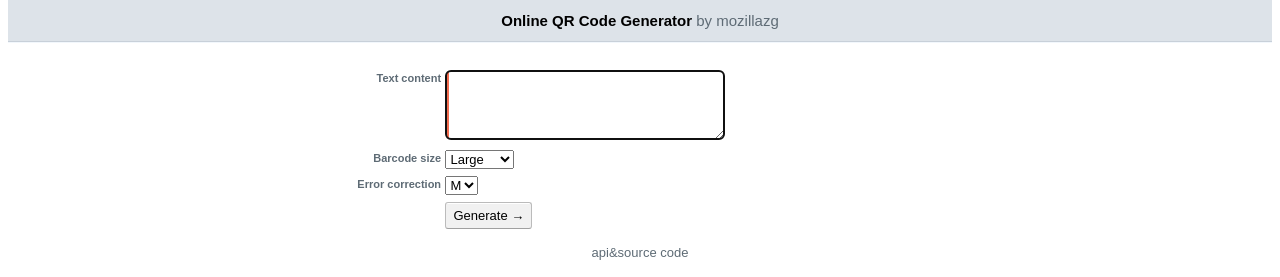
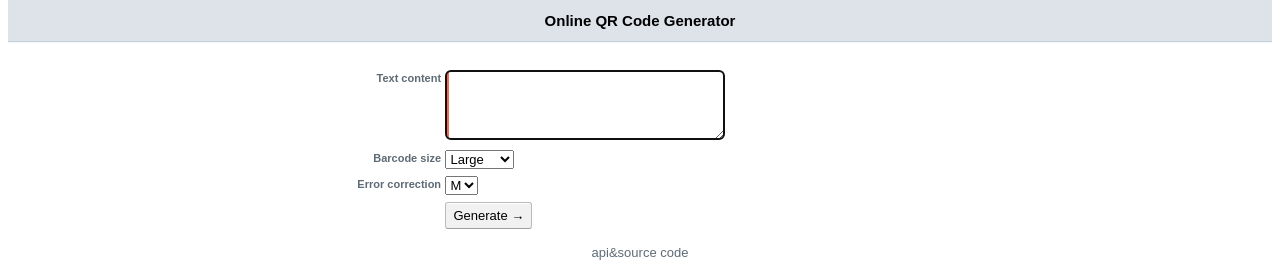
Before and after one commit to mozillazg/pyqr, a Python web app: template pyqr/templates/index.html in a window 1280 px wide. Shown: the part 23-300 px from the top of the page. Run offline with Jinja, Linux system fonts and the light colour scheme; the template is opened without the code that fills it, so the values that code supplies are empty.

Commit message:
Modified   pyqr/templates/index.html

```diff
--- a/pyqr/templates/index.html
+++ b/pyqr/templates/index.html
@@ -132,7 +132,7 @@ $def with()
         <div id="header">
             <h1>
                 Online QR Code Generator
-                <span>by mozillazg</span>
+                <!--<span>by mozillazg</span>-->
             </h1>
         </div>
         <div id="form">
```
